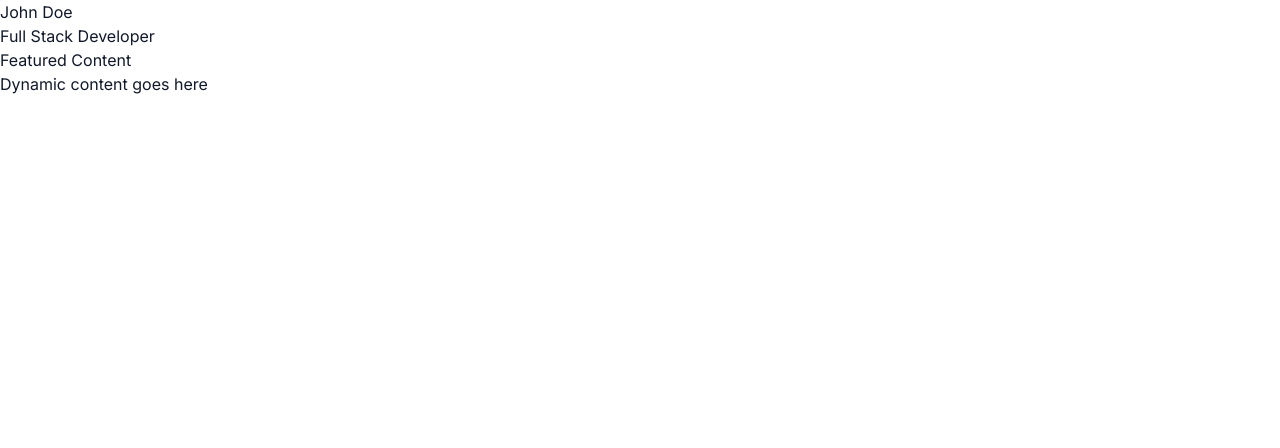
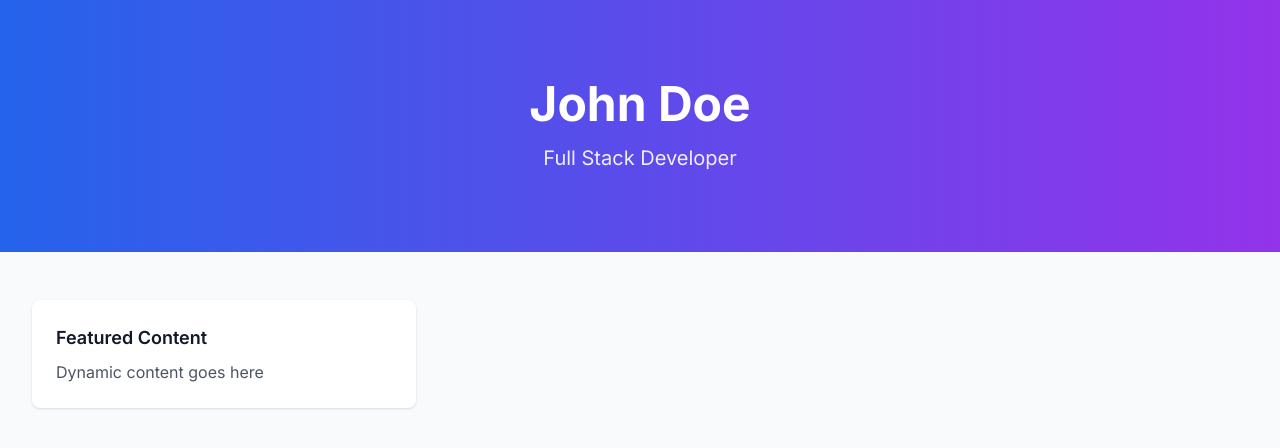
Before and after one commit to abhinav118/portfolio-1755634698110, a Next.js app: page / in a window 1280 px wide. Shown: the top 448 px of the page. Built offline with nearby package versions, Linux system fonts and the light colour scheme.

Commit message:
Add tailwind.config.js

```diff
--- /dev/null
+++ b/tailwind.config.js
@@ -0,0 +1,22 @@
+/** @type {import('tailwindcss').Config} */
+module.exports = {
+  content: [
+    './pages/**/*.{js,ts,jsx,tsx,mdx}',
+    './components/**/*.{js,ts,jsx,tsx,mdx}',
+    './app/**/*.{js,ts,jsx,tsx,mdx}',
+  ],
+  theme: {
+    extend: {
+      colors: {
+        primary: {
+          50: '#eff6ff',
+          100: '#dbeafe',
+          500: '#3b82f6',
+          600: '#2563eb',
+          700: '#1d4ed8',
+        },
+      },
+    },
+  },
+  plugins: [],
+}
```
